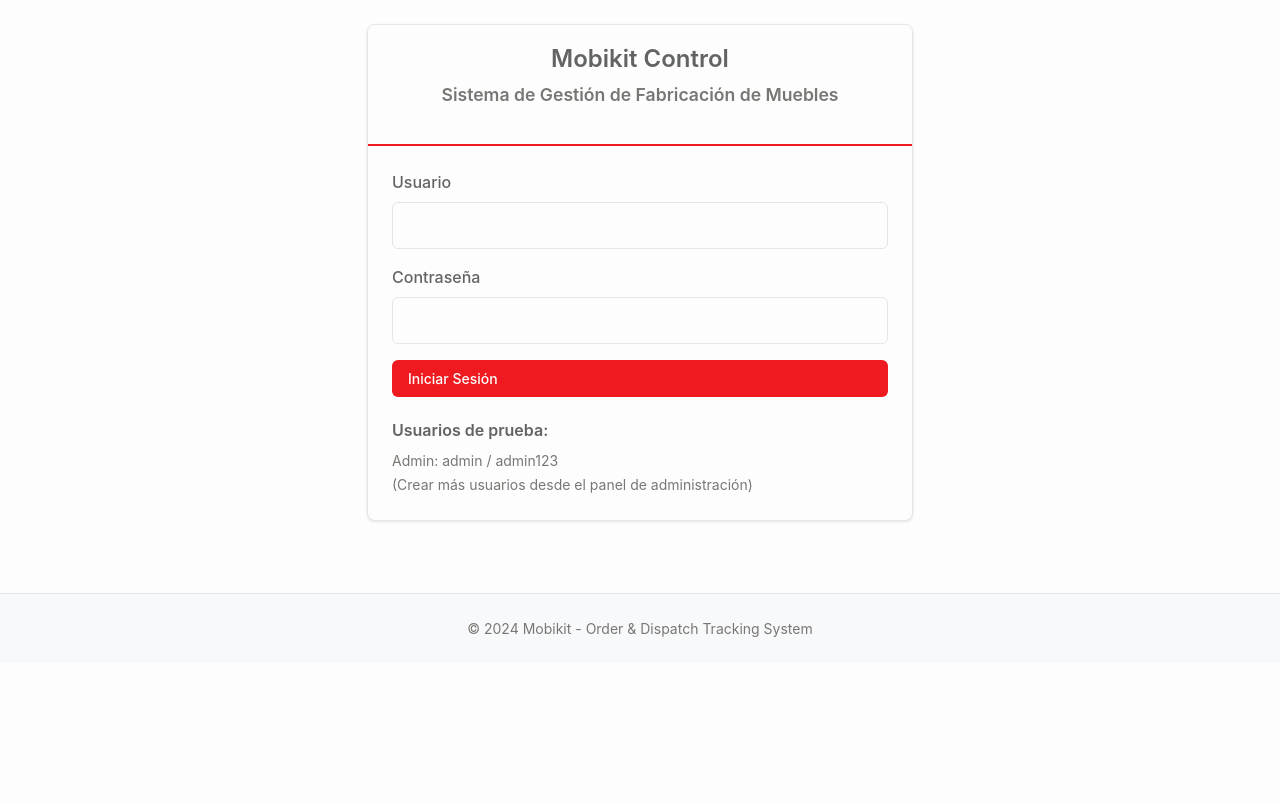
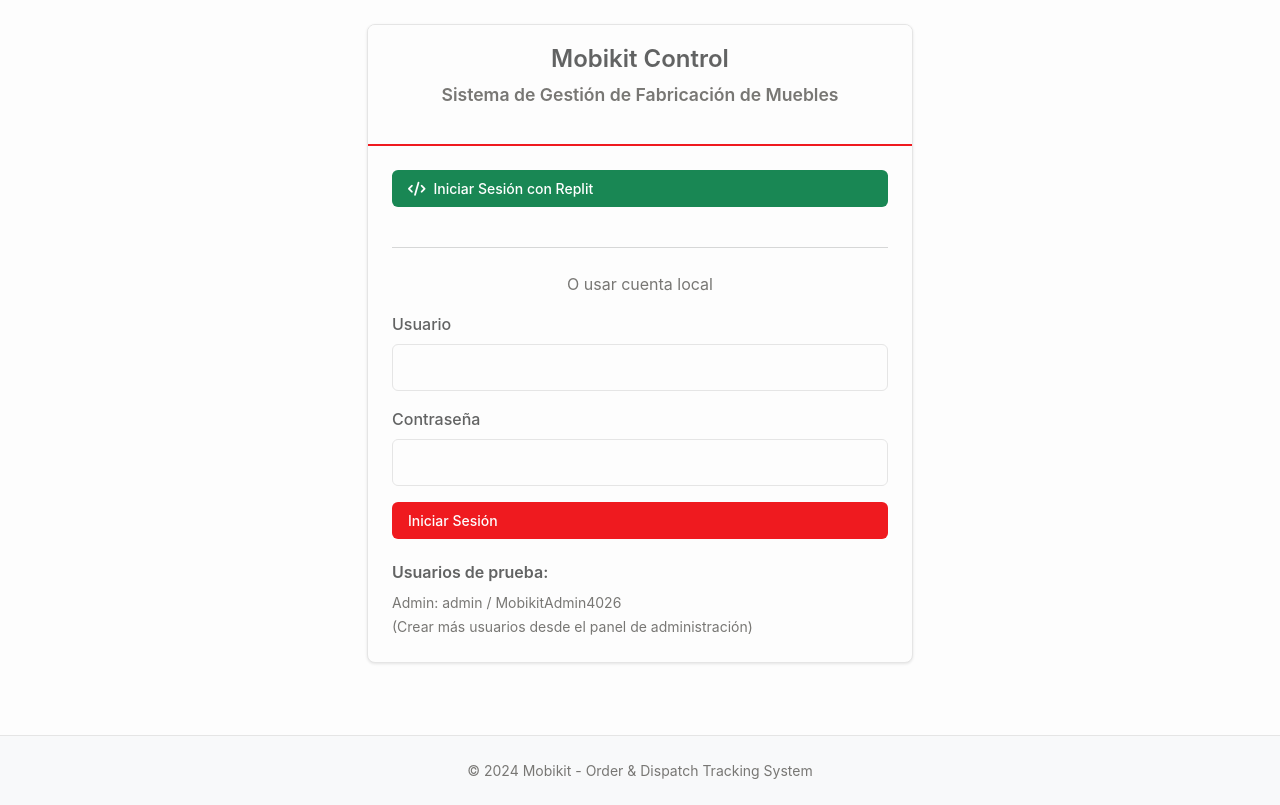
Before and after one commit to mobikitapp/Mobikit-Control-de-Gestion, a Flask app: page /login in a window 1280 px wide. Shown: the part 80-885 px from the top of the page. Before the commit the page ends 717 px from the top, so only its background shows below. Run offline with Flask 3, Linux system fonts and the light colour scheme; some libraries are stand-ins or nearby versions.

Commit message:
Assistant checkpoint: Add Repl Auth integration to Mobikit system
Assistant generated file changes:
- main.py: Add Repl Auth support alongside existing authentication, Update login_required decorator to support Repl Auth, Add column migration for repl_user_id
- templates/login.html: Add Repl Auth login button, Add Repl Auth JavaScript
- database_schema.sql: Add repl_user_id column to usuarios table

---

User prompt:

Que modificaciones hay que hacer para incorporar AUTH de replit?

Replit-Commit-Author: Assistant
Replit-Commit-Session-Id: bcf60b8d-2b9e-4341-aed6-6ef3362b8e7f

```diff
--- a/database_schema.sql
+++ b/database_schema.sql
@@ -44,6 +44,7 @@ CREATE TABLE IF NOT EXISTS usuarios (
     email VARCHAR(150) UNIQUE,
     telefono VARCHAR(20),
     area_id INTEGER REFERENCES areas(id),
+    repl_user_id VARCHAR(100),
     activo BOOLEAN DEFAULT TRUE,
     ultimo_acceso TIMESTAMP,
     created_at TIMESTAMP DEFAULT CURRENT_TIMESTAMP,
--- a/main.py
+++ b/main.py
@@ -146,6 +146,17 @@ def init_db():
             cursor.execute("ALTER TABLE proyectos ADD COLUMN monto_provision_presupuestada DECIMAL(12,2)")
     except Exception as e:
         print(f"Error adding 'monto_provision_presupuestada' column: {e}")
+
+    # Agregar columna repl_user_id si no existe
+    try:
+        cursor.execute("""
+            SELECT column_name FROM information_schema.columns
+            WHERE table_name = 'usuarios' AND column_name = 'repl_user_id'
+        """)
+        if not cursor.fetchone():
+            cursor.execute("ALTER TABLE usuarios ADD COLUMN repl_user_id VARCHAR(100)")
+    except Exception as e:
+        print(f"Error adding 'repl_user_id' column: {e}")
 
     # Crear tabla de órdenes de compra si no existe
     try:
@@ -329,7 +340,15 @@ def login_required(f):
     @wraps(f)
     def decorated_function(*args, **kwargs):
         if 'user_id' not in session:
-            return redirect(url_for('login'))
+            # Try Repl Auth
+            repl_user = check_repl_auth()
+            if repl_user:
+                session['user_id'] = repl_user['user_id']
+                session['user_role'] = repl_user['user_role']
+                session['user_name'] = repl_user['user_name']
+                session['repl_user_id'] = repl_user['repl_user_id']
+            else:
+                return redirect(url_for('login'))
         return f(*args, **kwargs)
 
     return decorated_function
@@ -358,8 +377,52 @@ def index():
     return redirect(url_for('login'))
 
 
+def check_repl_auth():
+    """Check if user is authenticated via Repl Auth"""
+    user_id = request.headers.get('X-Replit-User-Id')
+    user_name = request.headers.get('X-Replit-User-Name')
+    user_roles = request.headers.get('X-Replit-User-Roles', '')
+
+    if user_id and user_name:
+        # Check if user exists in our database
+        conn = psycopg2.connect(DATABASE_URL, cursor_factory=RealDictCursor)
+        cursor = conn.cursor()
+
+        cursor.execute('SELECT id, rol, nombre FROM usuarios WHERE username = %s', (user_name,))
+        user = cursor.fetchone()
+
+        if not user:
+            # Create new user with vendedor role by default
+            cursor.execute('''
+                INSERT INTO usuarios (username, password_hash, rol, nombre, email, activo)
+                VALUES (%s, %s, %s, %s, %s, %s) RETURNING id, rol, nombre
+            ''', (user_name, 'repl_auth', 'vendedor', user_name, f'{user_name}@replit.com', True))
+            user = cursor.fetchone()
+
+        conn.commit()
+        conn.close()
+
+        return {
+            'user_id': user['id'],
+            'user_role': user['rol'],
+            'user_name': user['nombre'],
+            'repl_user_id': user_id
+        }
+
+    return None
+
 @app.route('/login', methods=['GET', 'POST'])
 def login():
+    # Check Repl Auth first
+    repl_user = check_repl_auth()
+    if repl_user:
+        session['user_id'] = repl_user['user_id']
+        session['user_role'] = repl_user['user_role']
+        session['user_name'] = repl_user['user_name']
+        session['repl_user_id'] = repl_user['repl_user_id']
+        flash(f'Bienvenido via Repl Auth, {repl_user["user_name"]}!', 'success')
+        return redirect(url_for('dashboard'))
+
     if request.method == 'POST':
         username = request.form['username']
         password = request.form['password']
--- a/templates/login.html
+++ b/templates/login.html
@@ -15,6 +15,16 @@
                 <p class="text-muted">Sistema de Gestión de Fabricación de Muebles</p>
             </div>
             <div class="card-body">
+                <!-- Repl Auth Login -->
+                <div class="mb-3">
+                    <button onclick="LoginWithReplit()" class="btn btn-success w-100 mb-3">
+                        <i class="fas fa-code"></i> Iniciar Sesión con Replit
+                    </button>
+                </div>
+
+                <hr class="my-4">
+                <p class="text-center text-muted">O usar cuenta local</p>
+
                 <form method="POST">
                     <div class="mb-3">
                         <label for="username" class="form-label">Usuario</label>
@@ -30,10 +40,37 @@
                 <div class="mt-4">
                     <h6>Usuarios de prueba:</h6>
                     <small class="text-muted">
-                        Admin: admin / admin123<br>
+                        Admin: admin / MobikitAdmin4026<br>
                         (Crear más usuarios desde el panel de administración)
                     </small>
                 </div>
+
+                <script>
+                function LoginWithReplit() {
+                    window.addEventListener("message", authComplete);
+                    var h = 500;
+                    var w = 350;
+                    var left = screen.width / 2 - w / 2;
+                    var top = screen.height / 2 - h / 2;
+
+                    var authWindow = window.open(
+                        "https://replit.com/auth_with_repl_site?domain=" + location.host,
+                        "_blank",
+                        "modal=yes, toolbar=no, location=no, directories=no, status=no, menubar=no, scrollbars=no, resizable=no, copyhistory=no, width=" +
+                        w + ", height=" + h + ", top=" + top + ", left=" + left
+                    );
+
+                    function authComplete(e) {
+                        if (e.data !== "auth_complete") {
+                            return;
+                        }
+
+                        window.removeEventListener("message", authComplete);
+                        authWindow.close();
+                        location.reload();
+                    }
+                }
+                </script>
             </div>
         </div>
     </div>
```
